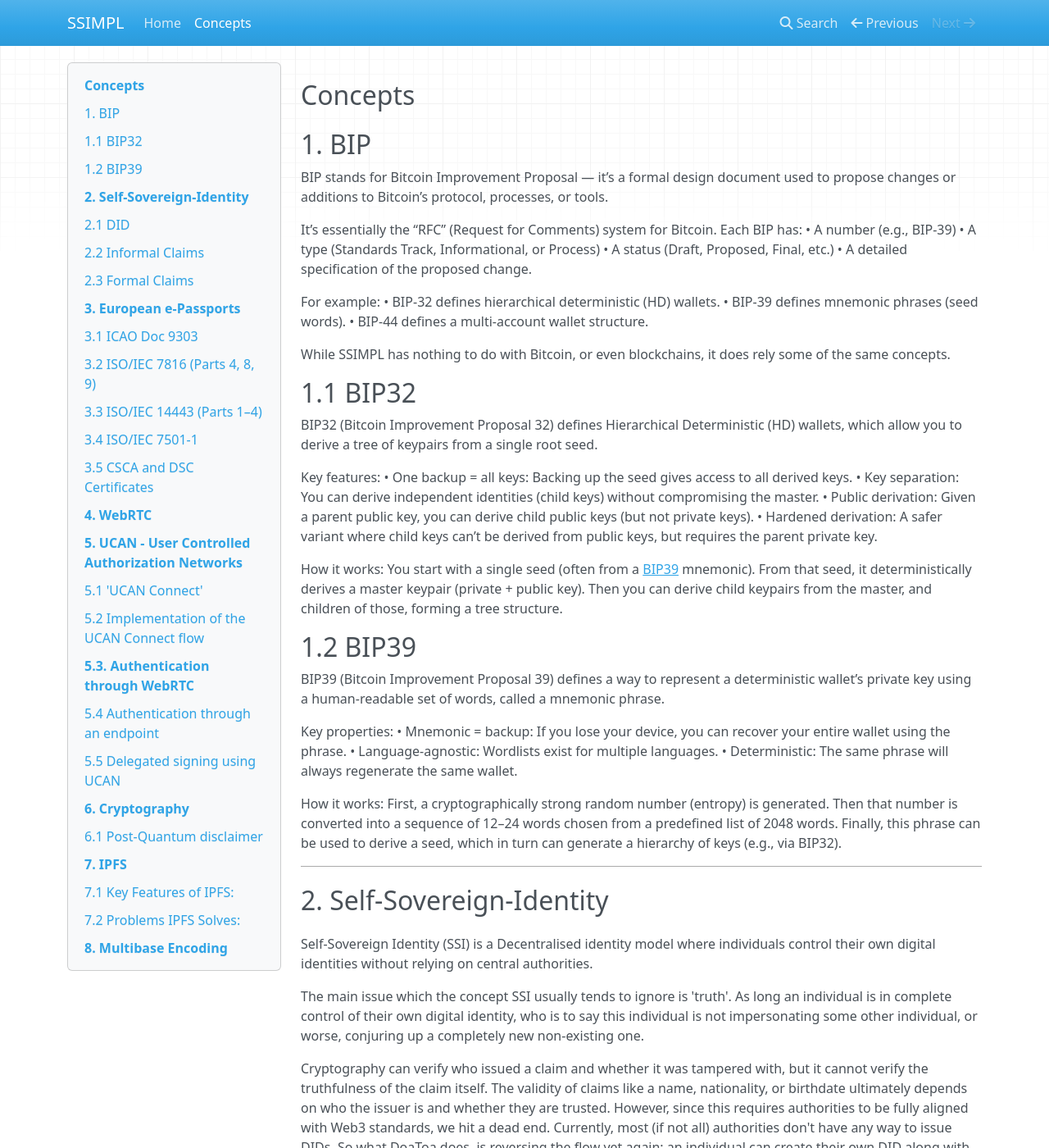
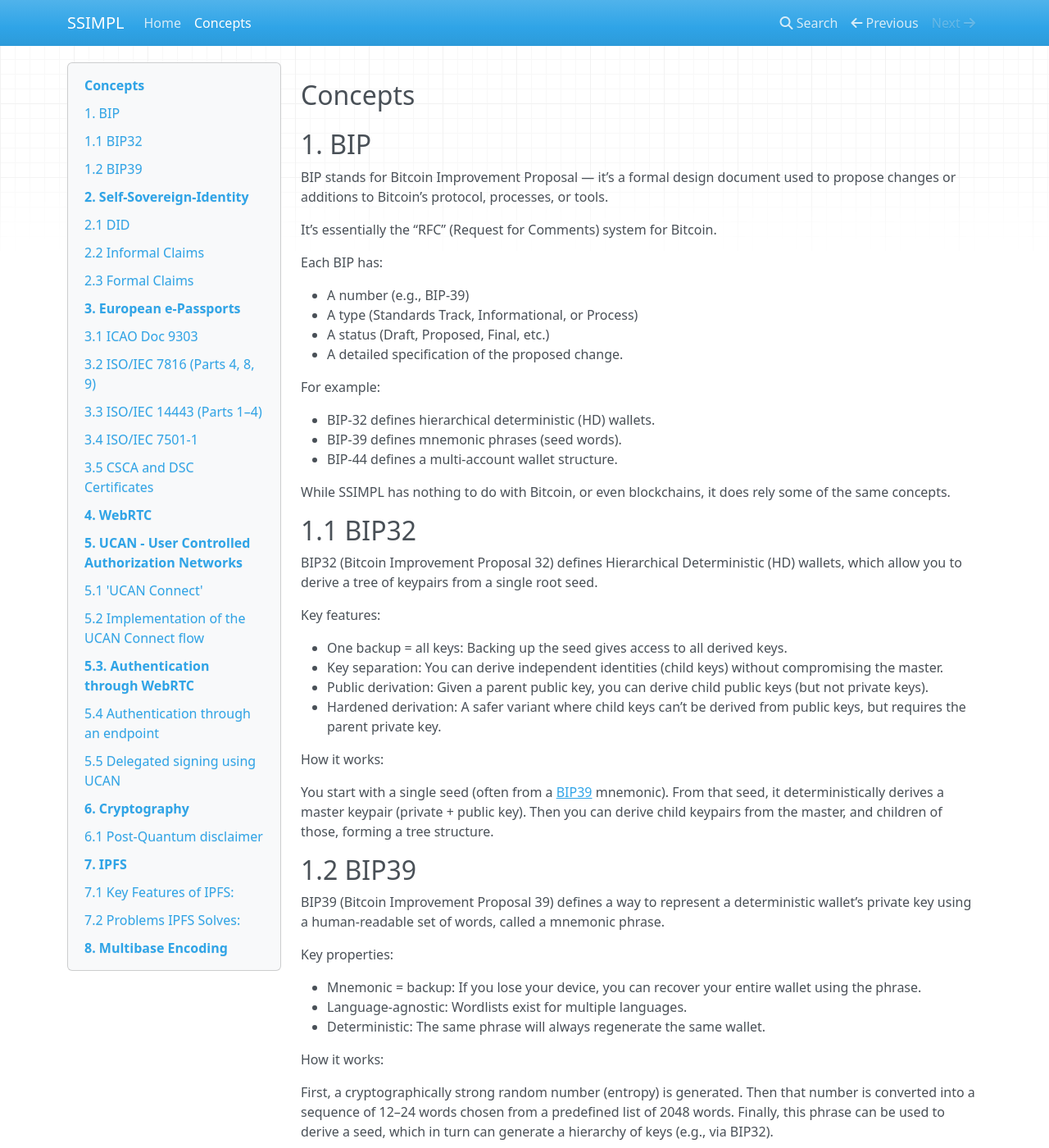
Before and after one commit to compilit/ssimpl, an MkDocs documentation site: the page built from docs/concepts.md, in a window 1280 px wide and 1400 px high. Shown: the whole window at 82% size. Built offline with MkDocs 1.6.1, drawn with Linux system fonts in a browser that asks for light colours; nearby versions of some CDN libraries; some of the changed text lies outside the part shown.

Commit message:
chore: improved docs

```diff
--- a/docs/concepts.md
+++ b/docs/concepts.md
@@ -6,16 +6,19 @@ BIP stands for Bitcoin Improvement Proposal — it’s a formal design document
 Bitcoin’s protocol, processes, or tools.
 
 It’s essentially the “RFC” (Request for Comments) system for Bitcoin.
+
 Each BIP has:
-• A number (e.g., BIP-39)
-• A type (Standards Track, Informational, or Process)
-• A status (Draft, Proposed, Final, etc.)
-• A detailed specification of the proposed change.
+
+- A number (e.g., BIP-39)
+- A type (Standards Track, Informational, or Process)
+- A status (Draft, Proposed, Final, etc.)
+- A detailed specification of the proposed change.
 
 For example:
-• BIP-32 defines hierarchical deterministic (HD) wallets.
-• BIP-39 defines mnemonic phrases (seed words).
-• BIP-44 defines a multi-account wallet structure.
+
+- BIP-32 defines hierarchical deterministic (HD) wallets.
+- BIP-39 defines mnemonic phrases (seed words).
+- BIP-44 defines a multi-account wallet structure.
 
 While SSIMPL has nothing to do with Bitcoin, or even blockchains, it does rely some of the same concepts.
 
@@ -25,13 +28,15 @@ BIP32 (Bitcoin Improvement Proposal 32) defines Hierarchical Deterministic (HD)
 tree of keypairs from a single root seed.
 
 Key features:
-• One backup = all keys: Backing up the seed gives access to all derived keys.
-• Key separation: You can derive independent identities (child keys) without compromising the master.
-• Public derivation: Given a parent public key, you can derive child public keys (but not private keys).
-• Hardened derivation: A safer variant where child keys can’t be derived from public keys, but requires the parent
+
+- One backup = all keys: Backing up the seed gives access to all derived keys.
+- Key separation: You can derive independent identities (child keys) without compromising the master.
+- Public derivation: Given a parent public key, you can derive child public keys (but not private keys).
+- Hardened derivation: A safer variant where child keys can’t be derived from public keys, but requires the parent
 private key.
 
 How it works:
+
 You start with a single seed (often from a [BIP39](#12-bip39) mnemonic).
 From that seed, it deterministically derives a master keypair (private + public key).
 Then you can derive child keypairs from the master, and children of those, forming a tree structure.
@@ -163,11 +170,13 @@ Together, these standards form the cryptographic backbone that allows e-passport
 communication** directly between browsers or mobile apps, without requiring intermediate servers for media routing.
 
 Key Features:
+
 - **Real-time audio and video** streaming.
 - **Data channels** for arbitrary peer-to-peer data transfer.
 - **Low latency**, ideal for voice/video calls, gaming, and file sharing.
 
 How It Works:
+
 1. **Signaling (out of scope for the WebRTC-spec):** Exchanging connection info (e.g., IPs, codecs) between peers using
    a separate method (like WebSocket).
 2. **ICE (Interactive Connectivity Establishment):** Finds the best path through NATs/firewalls.
```
Also changed, not shown: other parts of docs/concepts.md (+5 -3 lines), site/concepts/index.html, site/index.html, site/search/search_index.json.
